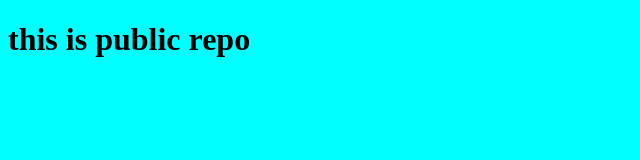
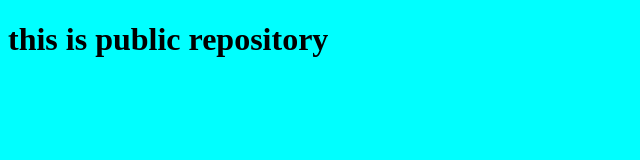
Before and after one commit to krunalmaru/projectgit3, a plain HTML site: page index.html in a window 1280 px wide. Shown: the whole page, without its empty margins (0-640 px from the left). Drawn offline with Linux system fonts and the light colour scheme.

Commit message:
1 change

```diff
--- a/index.html
+++ b/index.html
@@ -8,6 +8,6 @@
     <title>Document</title>
 </head>
 <body>
-    <h1>this is public repo</h1>
+    <h1>this is public repository</h1>
 </body>
 </html>
```
